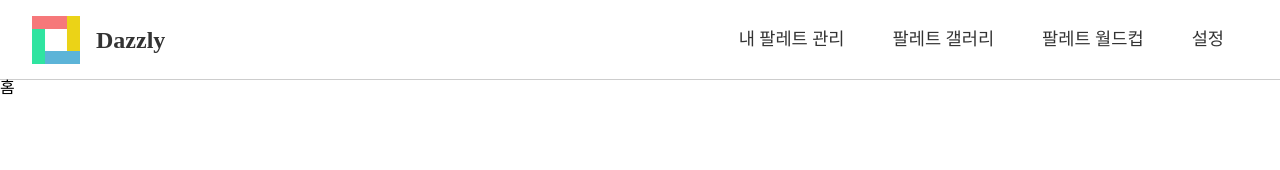
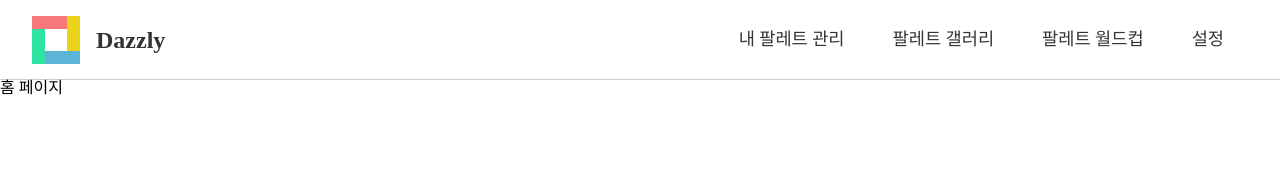
Before and after one commit to C17AN/dazzly, a React (Create React App) app: page / in a window 1280 px wide. Shown: the top 170 px of the page. Built offline with nearby package versions, Linux system fonts and the light colour scheme; a web font is replaced by a local one.

Commit message:
fix: 홈 컴포넌트 에러 수정

```diff
--- a/src/pages/Home.tsx
+++ b/src/pages/Home.tsx
@@ -1,5 +1,5 @@
 const Home = () => {
-  return <div>홈</div>;
+  return <div>홈 페이지</div>;
 };
 
 export default Home;
--- a/src/pages/home.tsx
+++ b/src/pages/home.tsx
@@ -1,5 +1,5 @@
 const Home = () => {
-  return <div>홈</div>;
+  return <div>홈 페이지</div>;
 };
 
 export default Home;
```
